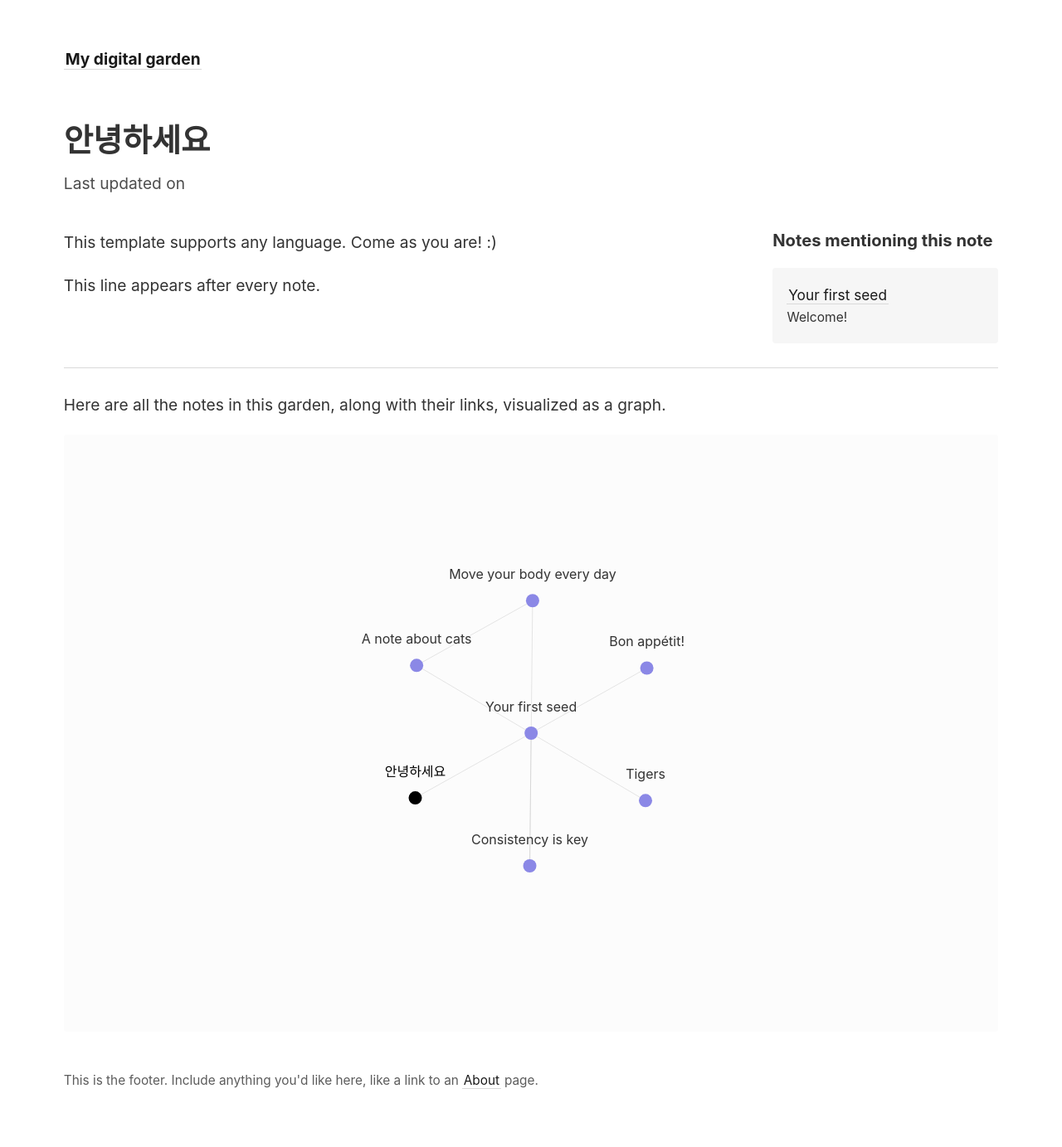
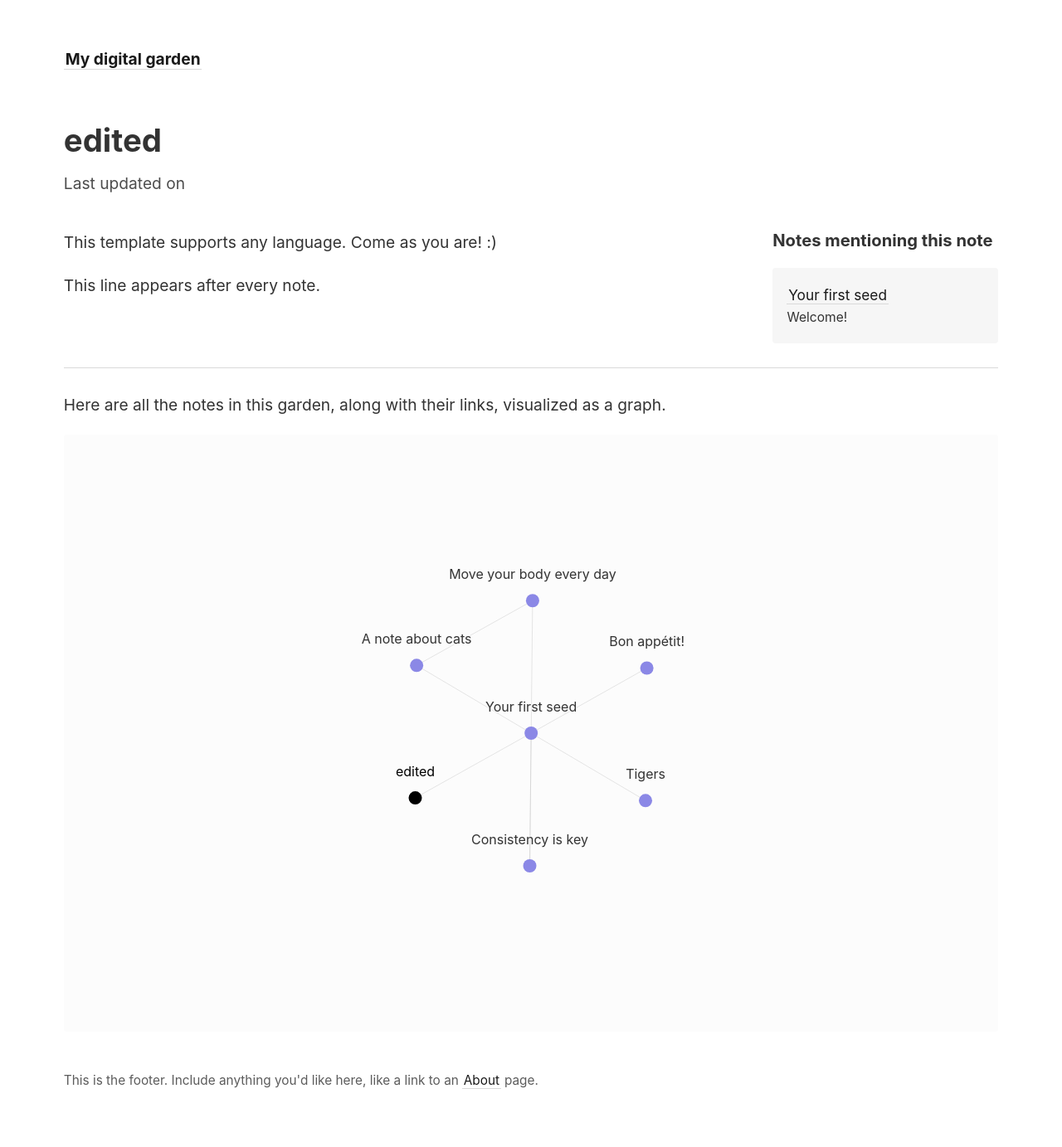
Before and after one commit to subhodeeps/notes, a Jekyll site: the page built from _notes/안녕하세요.md, in a window 1280 px wide. Shown: the whole page at 83% size. Built offline with Jekyll 4.4.1, drawn with Linux system fonts in a browser that asks for light colours.

Commit message:
changed language

```diff
--- a/_notes/안녕하세요.md
+++ b/_notes/안녕하세요.md
@@ -1,5 +1,5 @@
 ---
-title: 안녕하세요
+title: edited
 ---
 
 This template supports any language. Come as you are! :)
```
